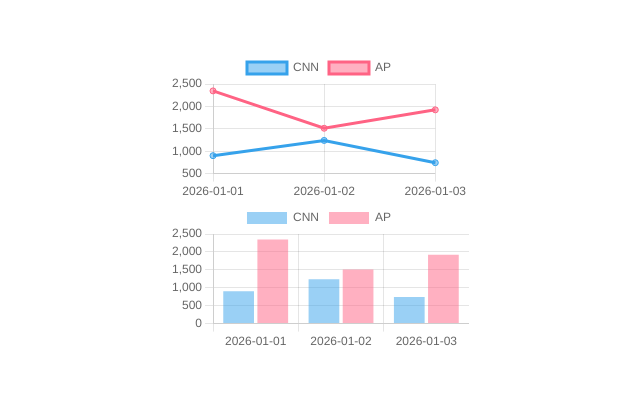
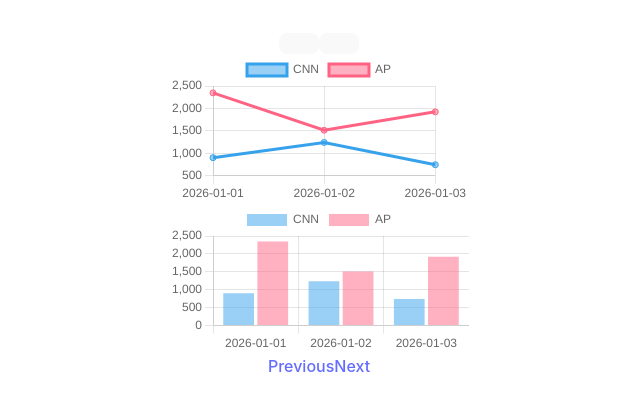
Before and after one commit to chrisahn1/News-Keyword-Trend, a React (Create React App) app in the folder client/: page / in a window 1280 px wide. Shown: the part 198-608 px from the top of the page, without its empty margins (321-961 px from the left). Built offline with nearby package versions, Linux system fonts and the light colour scheme.

Commit message:
Carousel react bootstrap test

```diff
--- a/client/src/App.css
+++ b/client/src/App.css
@@ -43,11 +43,3 @@
 .read-the-docs {
   color: #888;
 }
-
-.carousel {
-  position: relative;
-}
-
-.carouselItem {
-  display: block;
-}
--- a/client/src/pages/Home.jsx
+++ b/client/src/pages/Home.jsx
@@ -1,6 +1,7 @@
 // import axios from 'axios';
-// import { useState } from 'react';
+import { useState } from 'react';
 import React from 'react';
+import Carousel from 'react-bootstrap/Carousel';
 import {
   Chart as ChartJS,
   CategoryScale,
@@ -30,6 +31,11 @@
 );
 
 function Home() {
+  const [index, setIndex] = useState(0);
+
+  const handleSelect = (selectedIndex) => {
+    setIndex(selectedIndex);
+  };
   // const getNewsData = async () => {
   //   const res = await axios.get(
   //     'https://newsapi.org/v2/everything?q=trump&from=2026-02-02&to=2026-02-02&apiKey=af7a60b8e1274d7a903e6ccc7096c441'
@@ -48,9 +54,46 @@
   // };
 
   return (
-    <div className="App">
-      <div className="carousel">
-        <div className="carouselItem">
+    // <div className="App">
+    //   <div className="carousel">
+    //     <div className="carouselItem">
+    //       <Line
+    //         data={{
+    //           labels: ['2026-01-01', '2026-01-02', '2026-01-03'],
+    //           datasets: [
+    //             { label: ['CNN'], data: [900, 1240, 743] },
+    //             { label: ['AP'], data: [2346, 1512, 1923] },
+    //           ],
+    //           backgroundColor: [
+    //             'rgba(43, 63, 229, 0.8)',
+    //             'rgba(250, 192, 19, 0.8)',
+    //             'rgba(253, 135, 135, 0.8)',
+    //           ],
+    //           borderRadius: 5,
+    //         }}
+    //       />
+    //     </div>
+    //     <div>
+    //       <Bar
+    //         data={{
+    //           labels: ['2026-01-01', '2026-01-02', '2026-01-03'],
+    //           datasets: [
+    //             { label: ['CNN'], data: [900, 1240, 743] },
+    //             { label: ['AP'], data: [2346, 1512, 1923] },
+    //           ],
+    //           backgroundColor: [
+    //             'rgba(43, 63, 229, 0.8)',
+    //             'rgba(250, 192, 19, 0.8)',
+    //             'rgba(253, 135, 135, 0.8)',
+    //           ],
+    //           borderRadius: 5,
+    //         }}
+    //       />
+    //     </div>
+    //   </div>
+    // </div>
+    <Carousel activeIndex={index} onSelect={handleSelect}>
+      <Carousel.Item>
         <Line
           data={{
             labels: ['2026-01-01', '2026-01-02', '2026-01-03'],
@@ -66,8 +109,8 @@
             borderRadius: 5,
           }}
         />
-        </div>
-        <div>
+      </Carousel.Item>
+      <Carousel.Item>
         <Bar
           data={{
             labels: ['2026-01-01', '2026-01-02', '2026-01-03'],
@@ -83,9 +126,8 @@
             borderRadius: 5,
           }}
         />
-        </div>
-      </div>
-    </div>
+      </Carousel.Item>
+    </Carousel>
   );
 }
 
```
Lines whose indentation alone changed are shown as unchanged.
